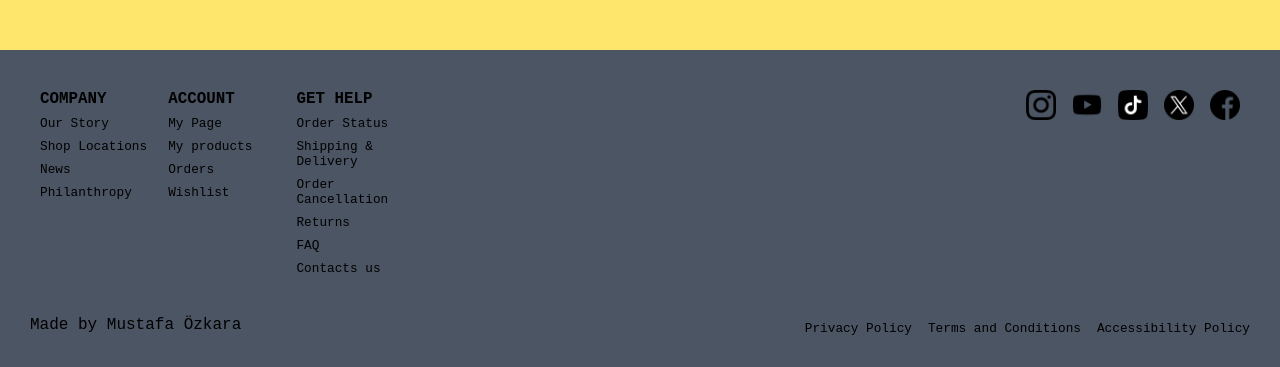
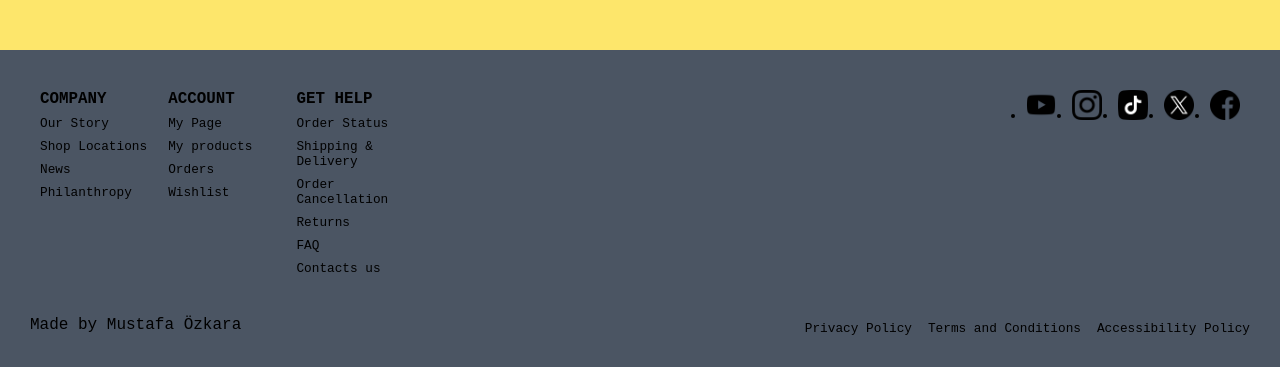
Before and after one commit to Mustafa1908/shopping-cart, a React (Vite) app: page / in a window 1280 px wide. Shown: the part 952-1319 px from the top of the page. Built offline with nearby package versions, Linux system fonts and the light colour scheme.

Commit message:
Replace some div by semantic elements

```diff
--- a/src/components/Footer/Footer.jsx
+++ b/src/components/Footer/Footer.jsx
@@ -8,7 +8,7 @@ import facebook from "../../assets/images/facebook.png";
 export default function Footer() {
   return (
     <footer className={footer.footer}>
-      <div className={footer.memberContainer}>
+      <section className={footer.memberContainer}>
         <div className={footer.memberTextContainer}>
           <h3 className={footer.memberTextHeader}>BECOME A MEMBER</h3>
           <span className={footer.memberText}>
@@ -17,10 +17,10 @@ export default function Footer() {
           </span>
         </div>
         <button className={footer.memberButton}>Sign up for free</button>
-      </div>
-      <div className={footer.linkContainer}>
-        <div className={footer.mainLinkContainer}>
-          <div className={footer.pageLinkContainer}>
+      </section>
+      <section className={footer.linkContainer}>
+        <section className={footer.mainLinkContainer}>
+          <section className={footer.pageLinkContainer}>
             <div className={footer.mainLinkSet}>
               <h3 className={footer.mainLinkSetHeader}>COMPANY</h3>
               <span className={footer.mainLinkText}>Our Story</span>
@@ -44,36 +44,46 @@ export default function Footer() {
               <span className={footer.mainLinkText}>FAQ</span>
               <span className={footer.mainLinkText}>Contacts us</span>
             </div>
-          </div>
-          <div className={footer.iconContainer}>
+          </section>
+          <ul className={footer.iconContainer}>
+            <li>
+              <img
+                src={youtube}
+                alt="youtube icon"
+                className={footer.socialMediaIcon}
+              />
+            </li>
+            <li>
               <img
                 src={instagram}
                 alt="instagram icon"
                 className={footer.socialMediaIcon}
               />
-            <img
-              src={youtube}
-              alt="youtube icon"
-              className={footer.socialMediaIcon}
-            />
+            </li>
+            <li>
               <img
                 src={tiktok}
                 alt="tiktok icon"
                 className={footer.socialMediaIcon}
               />
+            </li>
+            <li>
               <img
                 src={twitter}
                 alt="twitter icon"
                 className={footer.socialMediaIcon}
               />
+            </li>
+            <li>
               <img
                 src={facebook}
                 alt="facebook icon"
                 className={footer.socialMediaIcon}
               />
-          </div>
-        </div>
-        <div className={footer.secondaryContainer}>
+            </li>
+          </ul>
+        </section>
+        <section className={footer.secondaryContainer}>
           <a
             href="https://github.com/Mustafa1908/shopping-cart/tree/main"
             className={footer.pageCreatorLink}
@@ -86,8 +96,8 @@ export default function Footer() {
             <span className={footer.mainLinkText}>Terms and Conditions</span>
             <span className={footer.mainLinkText}>Accessibility Policy</span>
           </div>
-        </div>
-      </div>
+        </section>
+      </section>
     </footer>
   );
 }
```
Lines whose indentation alone changed are shown as unchanged.
